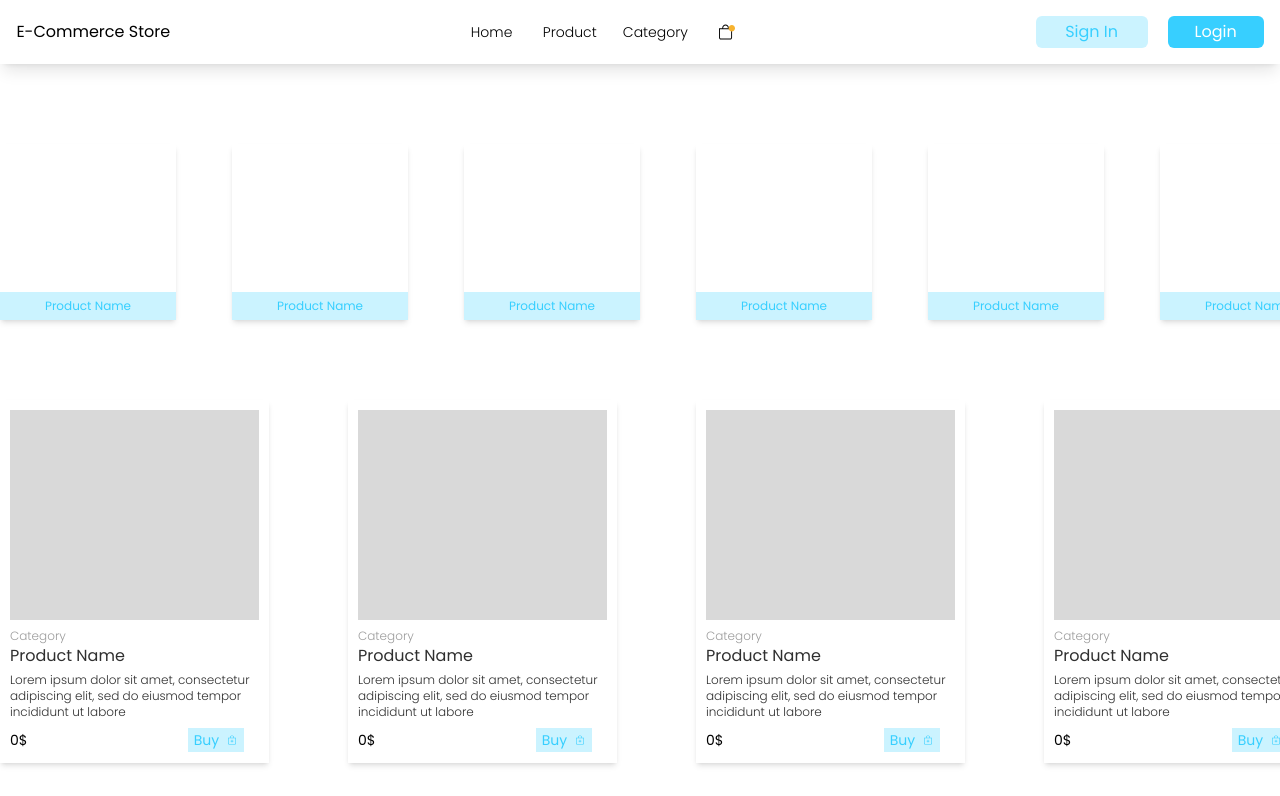
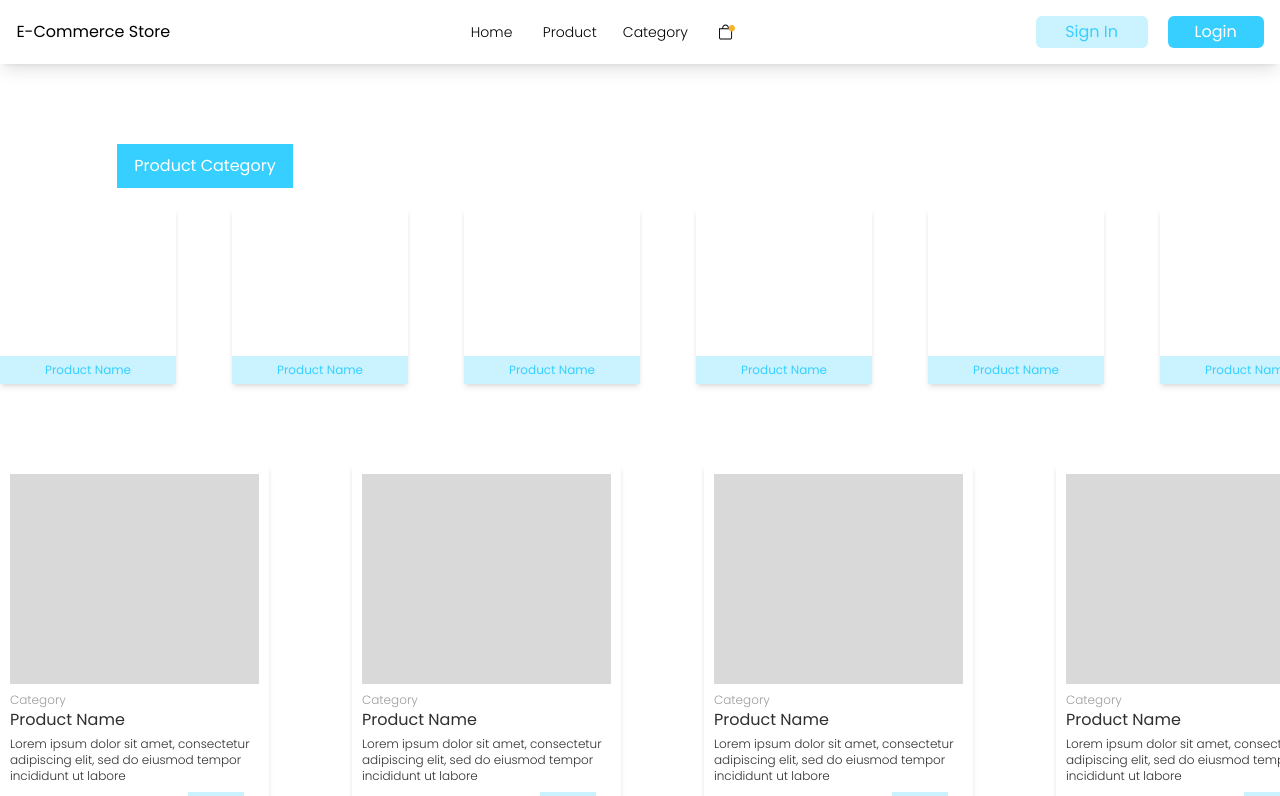
Before and after one commit to christianHadinata/store-backup, a React (Create React App) app: page / in a window 1280 px wide. Shown: the top 796 px of the page. Built offline with nearby package versions, Linux system fonts and the light colour scheme.

Commit message:
Add Product Category Button

```diff
--- a/src/App.js
+++ b/src/App.js
@@ -2,13 +2,18 @@ import React from "react";
 import Navbar from "./components/Navbar";
 import AnimationCard from "./components/AnimationCard";
 import ProductCard from "./components/ProductCard";
+import ProductCategoryButton from "./components/ProductCategoryButton";
 const App = () => {
   return (
     <div>
       <Navbar />
+      <div className="mt-36 ml-[117px]">
+        <ProductCategoryButton />
+      </div>
+
       <div className="flex justify-center">
         {/* ini nanti paling tampilan mobile nya dibikin kaya next-next gitu misal 3 3 */}
-        <div className="mt-36 grid md:grid-cols-6 grid-cols-3 md:gap-28 gap-8 ">
+        <div className="mt-5 grid md:grid-cols-6 grid-cols-3 md:gap-28 gap-8 ">
           <AnimationCard />
           <AnimationCard />
           <AnimationCard />
@@ -18,7 +23,9 @@ const App = () => {
         </div>
       </div>
       <div className="flex mt-20 justify-center">
-        <div className="grid md:grid-cols-4 grid-cols-2 md:gap-28 gap-8">
+        <div className="grid md:grid-cols-4 grid-cols-2 md:gap-x-32 md:gap-y-20 gap-8">
+          <ProductCard />
+          <ProductCard />
           <ProductCard />
           <ProductCard />
           <ProductCard />
--- /dev/null
+++ b/src/components/ProductCategoryButton.js
@@ -0,0 +1,13 @@
+import React from "react";
+
+const ProductCategoryButton = () => {
+  return (
+    <button className="flex w-44 h-11 p-2.5 justify-center items-center gap-2.5 bg-[#37CFFF]">
+      <div className="text-[#FFF] font-Poppins text-base font-medium">
+        Product Category
+      </div>
+    </button>
+  );
+};
+
+export default ProductCategoryButton;
```
